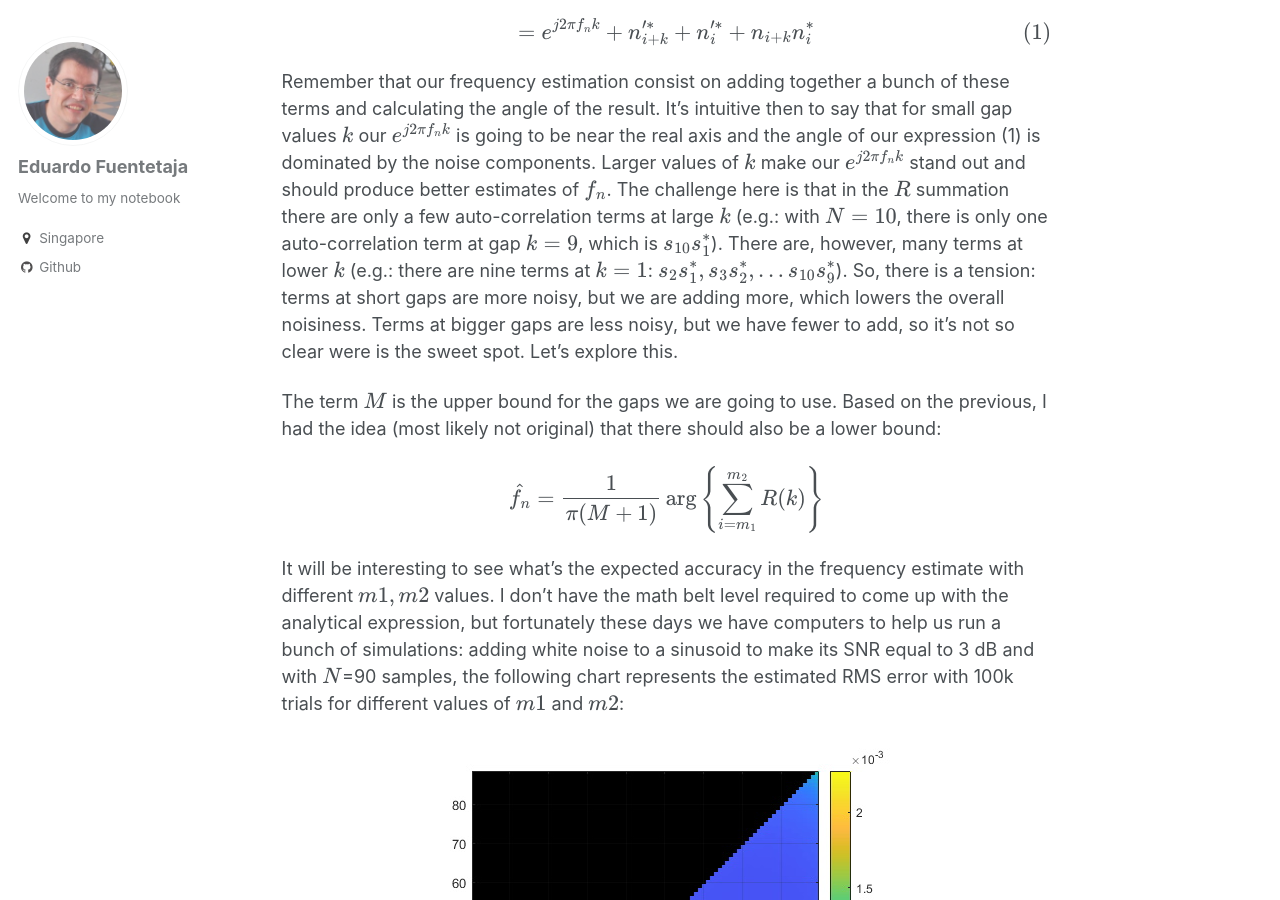
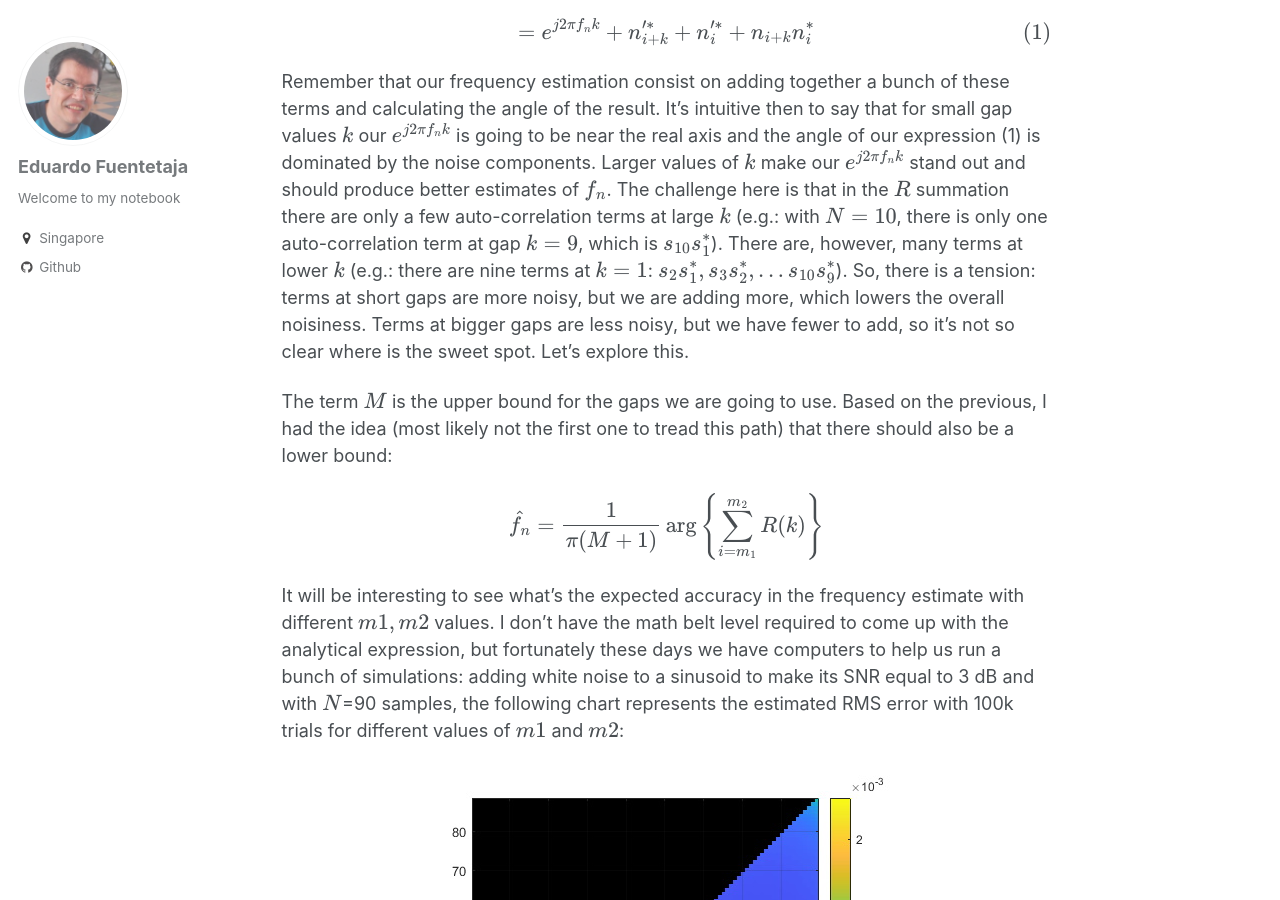
Before and after one commit to EdFuentetaja/EdFuentetaja.github.io, a Jekyll site: the page built from _posts/2023-02-03-l_and_r (II).markdown, in a window 1280 px wide and 900 px high, scrolled down 1222 px. Built offline with Jekyll 4.4.1, drawn with Linux system fonts in a browser that asks for light colours; formulas are drawn with MathJax 3; comment, search, counter and statistics services are not loaded; some of the changed text lies outside the part shown.

Commit message:
Spelling.

```diff
--- a/_posts/2023-02-03-l_and_r (II).markdown
+++ b/_posts/2023-02-03-l_and_r (II).markdown
@@ -29,9 +29,9 @@ $$
 = e^{j 2\pi f_n k} + n_{i+k}^{\prime*} + n_{i}^{\prime*} + n_{i+k}n^{*}_{i}  \tag{1}\label{eq:1}
 $$
 
-Remember that our frequency estimation consist on adding together a bunch of these terms and calculating the angle of the result. It's intuitive then to say that for small gap values $$k$$ our $$e^{j 2\pi f_n k}$$ is going to be near the real axis and the angle of our expression (1) is dominated by the noise components. Larger values of $$k$$ make our $$e^{j 2\pi f_n k}$$ stand out and should produce better estimates of $$f_n$$. The challenge here is that in the $$R$$ summation there are only a few auto-correlation terms at large $$k$$ (e.g.: with $$N=10$$, there is only one auto-correlation term at gap $$k=9$$, which is $$s_{10} s^{*}_{1}$$). There are, however, many terms at lower $$k$$ (e.g.: there are nine terms at $$k=1$$: $$s_{2} s^{*}_{1}, s_{3} s^{*}_{2}, ... s_{10} s^{*}_{9}$$). So, there is a tension: terms at short gaps are more noisy, but we are adding more, which lowers the overall noisiness. Terms at bigger gaps are less noisy, but we have fewer to add, so it's not so clear were is the sweet spot. Let's explore this.
+Remember that our frequency estimation consist on adding together a bunch of these terms and calculating the angle of the result. It's intuitive then to say that for small gap values $$k$$ our $$e^{j 2\pi f_n k}$$ is going to be near the real axis and the angle of our expression (1) is dominated by the noise components. Larger values of $$k$$ make our $$e^{j 2\pi f_n k}$$ stand out and should produce better estimates of $$f_n$$. The challenge here is that in the $$R$$ summation there are only a few auto-correlation terms at large $$k$$ (e.g.: with $$N=10$$, there is only one auto-correlation term at gap $$k=9$$, which is $$s_{10} s^{*}_{1}$$). There are, however, many terms at lower $$k$$ (e.g.: there are nine terms at $$k=1$$: $$s_{2} s^{*}_{1}, s_{3} s^{*}_{2}, ... s_{10} s^{*}_{9}$$). So, there is a tension: terms at short gaps are more noisy, but we are adding more, which lowers the overall noisiness. Terms at bigger gaps are less noisy, but we have fewer to add, so it's not so clear where is the sweet spot. Let's explore this.
 
-The term $$M$$ is the upper bound for the gaps we are going to use. Based on the previous, I had the idea (most likely not original) that there should also be a lower bound:
+The term $$M$$ is the upper bound for the gaps we are going to use. Based on the previous, I had the idea (most likely not the first one to tread this path) that there should also be a lower bound:
 
 $$\hat{f_n} = {\frac{1}{\pi(M+1)}} \operatorname{arg} \left\{ \sum_{i=m_{1}}^{m_{2}} R(k) \right\}$$
 
@@ -49,13 +49,13 @@ It's remarkable to see that lowest RMS error (about 3.2e-4 in normalized frequen
 
 ![RMS error with m1=1][rms_m1_1]{:.center-image}
 
-The practical difference between these points is very small and is dependent with the actual SNR of our signal. The number of computations at $$m2$$=41 is significantly smaller than at $$m2$$=79, so, under these results, it seems sensible to abandon the idea of having two bounds $$m1,m2$$. We should go back to the original L&R formulation with a single parameter $$M$$, making it a bit below $$N/2$$.
+The practical difference between these points is very small and their location should be dependent with the actual SNR of our signal. The number of computations at $$m2$$=41 is significantly smaller than at $$m2$$=79, so, under these results, it seems sensible to abandon the idea of having two bounds $$m1,m2$$. We should go back to the original L&R formulation with a single parameter $$M$$, making it a bit below $$N/2$$, at least for this particular SNR level.
 
 To complete the analysis, let's take a look at some simulations. Next one is run with 100k trials, no frequency offset is applied to the signal (so the signal is a carrier with a frequency of 0 Hz, or just a constant value), $$N$$=90 and $$M$$=41, at different SNR points:
 
 ![RMS error vs SNR][rms_error_snr]{:.center-image}
 
-The straight line that we see in this log plot is the signature of the quality of this estimate. The mayor constraint that we are going to find comes from the maximum tolerated frequency error. In this case with $$M$$=41 we are limited by a frequency error of 0.5/41 = 0.012195 normalized frequency units. We can see that on the following chart:
+The straight line that we see in this log plot is the signature of the quality of this estimate. The major constraint that we are going to find comes from the maximum tolerated frequency error. In this case with $$M$$=41 we are limited by a frequency error of 0.5/41 = 0.012195 normalized frequency units. We can see that on the following chart:
 
 ![RMS error vs frequency][rms_error_freq]{:.center-image}
 
```
